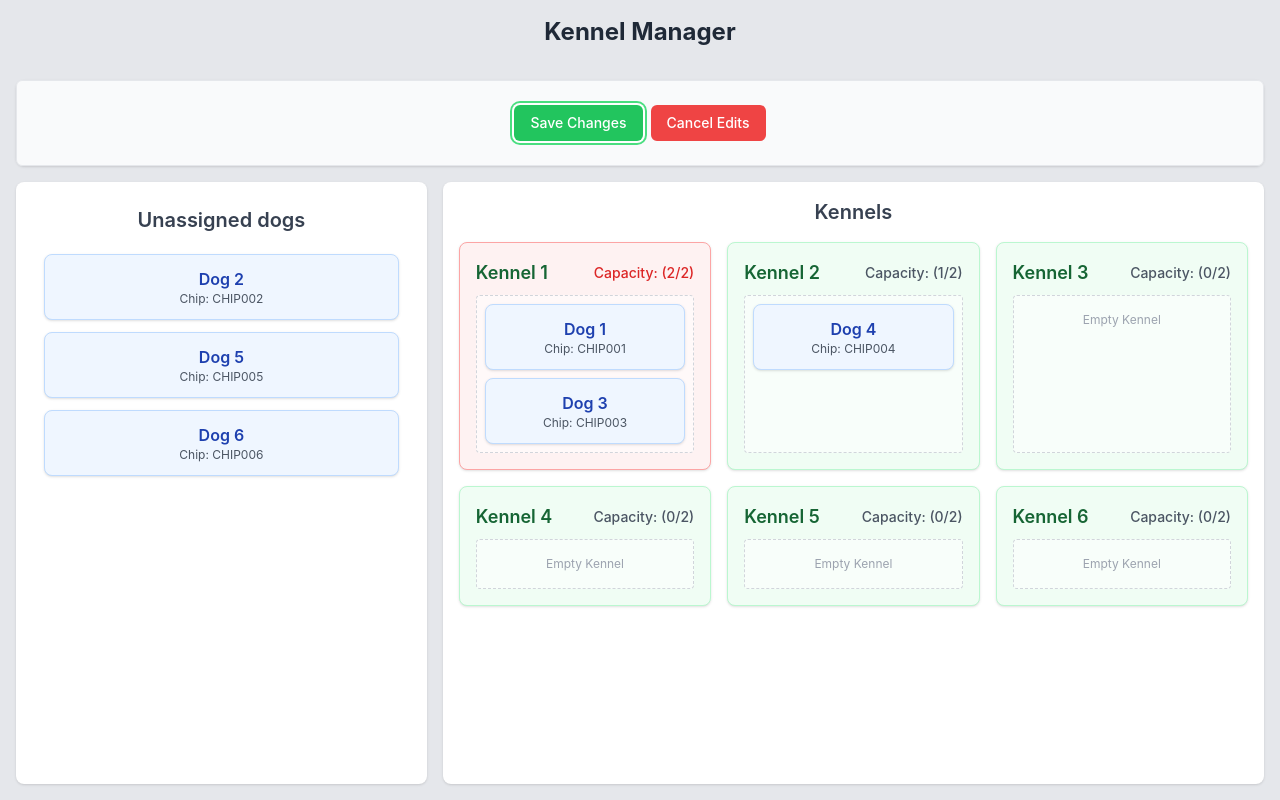
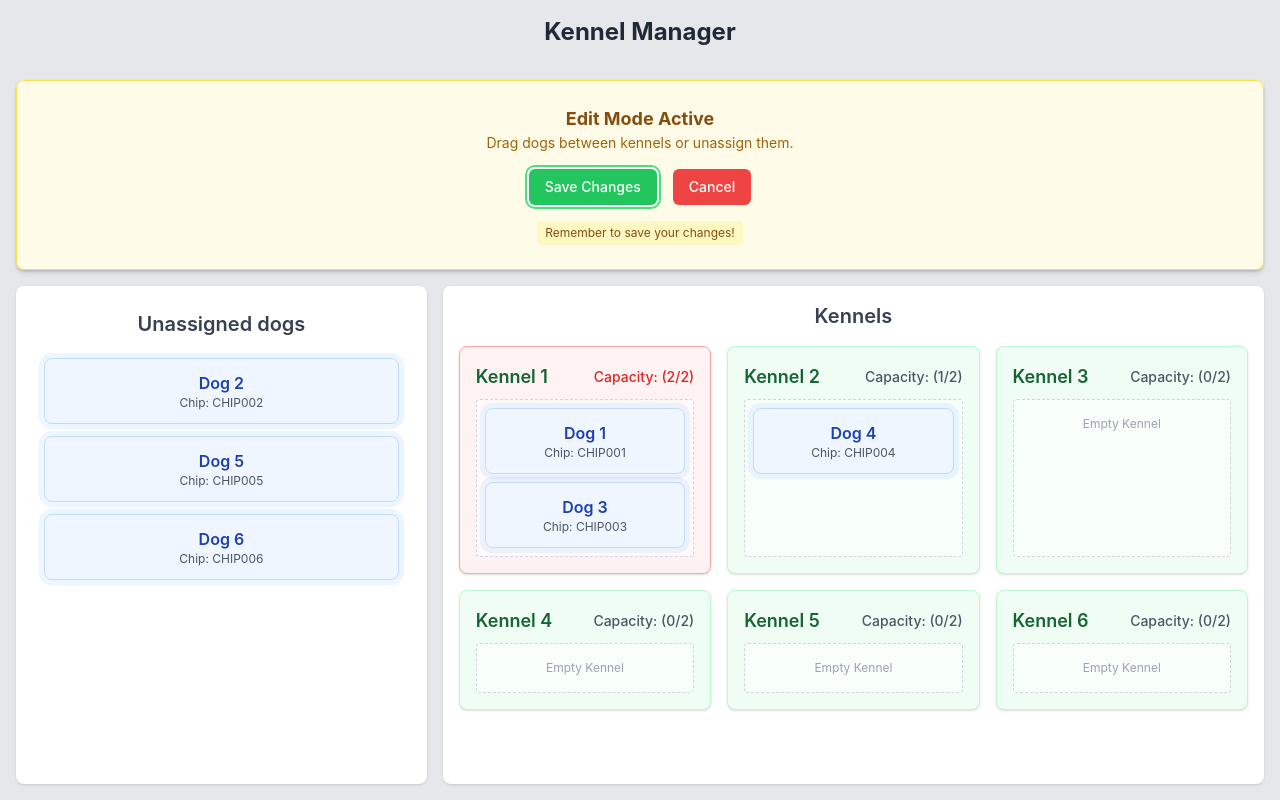
Before and after one commit to jlstrrrrrrrrrrrrrrrrrrrr/dog-kennels, a React (Create React App) app: page / in a window 1280 px wide. Both pictures are taken after a click on the button "Edit Board". Built offline with nearby package versions, Linux system fonts and the light colour scheme.

Commit message:
add control panel features

```diff
--- a/src/App.css
+++ b/src/App.css
@@ -2,37 +2,30 @@
   text-align: center;
 }
 
-.App-logo {
-  height: 40vmin;
-  pointer-events: none;
+@keyframes fade-in {
+  from {
+    opacity: 0;
+    transform: translateY(-5px);
+  }
+  to {
+    opacity: 1;
+    transform: translateY(0);
+  }
+}
+.animate-fade-in {
+  animation: fade-in 0.3s ease-out;
 }
 
-@media (prefers-reduced-motion: no-preference) {
-  .App-logo {
-    animation: App-logo-spin infinite 20s linear;
+@keyframes edit-pulse {
+  0%,
+  100% {
+    box-shadow: 0 0 0 0 rgba(59, 154, 246, 0.7);
+  }
+  50% {
+    box-shadow: 0 0 0 6px rgba(59, 130, 246, 0);
   }
 }
 
-.App-header {
-  background-color: #282c34;
-  min-height: 100vh;
-  display: flex;
-  flex-direction: column;
-  align-items: center;
-  justify-content: center;
-  font-size: calc(10px + 2vmin);
-  color: white;
+.edit-mode-indicator {
+  animation: edit-pulse 5s infinite;
 }
-
-.App-link {
-  color: #61dafb;
-}
-
-@keyframes App-logo-spin {
-  from {
-    transform: rotate(0deg);
-  }
-  to {
-    transform: rotate(360deg);
-  }
-}
--- a/src/components/ControlButton.tsx
+++ b/src/components/ControlButton.tsx
@@ -13,7 +13,7 @@ const ControlButton: React.FC<ControlButtonProps> = ({
   onClick
 }) => {
   const baseClasses =
-    "px-4 py-2 text-sm font-medium rounded-md focus:outline-none focus:ring-2 focus:ring-offset-2 transition-colors duration-150 disabled:opacity-50 disabled:cursor-not-allowed";
+    "px-4 py-2 text-sm font-medium rounded-md focus:outline-none focus:ring-2 focus:ring-offset-2 transition-colors duration-150 disabled:opacity-50 disabled:cursor-not-allowed transition-all";
 
   const variantClasses = {
     primary:
--- a/src/components/ControlPanel.tsx
+++ b/src/components/ControlPanel.tsx
@@ -1,30 +1,52 @@
-import React, { useState } from "react";
+import React from "react";
 import ControlButton from "./ControlButton";
+import { useEditContext } from "../context/EditContext";
+import { cn } from "../lib/utils";
 
-interface ControlPanelProps {}
+interface ControlPanelProps {
+  startEditing: () => void;
+  saveChanges: () => void;
+  discardChanges: () => void;
+}
 
-const ControlPanel: React.FC<ControlPanelProps> = () => {
-  const [isEditing, setIsEditing] = useState<boolean>(false);
+const ControlPanel: React.FC<ControlPanelProps> = ({
+  startEditing,
+  saveChanges,
+  discardChanges
+}) => {
+  const { isEditing } = useEditContext();
+  return (
+    <div
+      className={cn(
+        "space-y-4 rounded-lg border bg-white p-6 shadow-md transition-all duration-300",
+        isEditing ? "border-yellow-300 bg-yellow-50" : "border-gray-200"
+      )}
+    >
+      <div className="text-center transition-all duration-500">
+        {isEditing ? (
+          <div className="animate-fade-in">
+            <h3 className="text-lg font-bold text-yellow-800">
+              Edit Mode Active
+            </h3>
+            <p className="text-sm text-yellow-700">
+              Drag dogs between kennels or unassign them.
+            </p>
+          </div>
+        ) : (
+          <div className="animate-fade-in">
+            <h3 className="text-lg font-bold text-gray-800">Kennel Overview</h3>
+            <p className="text-sm text-gray-600">
+              Click "Edit Board" to rearrange dogs
+            </p>
+          </div>
+        )}
+      </div>
 
-  const toggleEditingState = () => {
-    setIsEditing((prevState) => !prevState);
-  };
-
-  const saveChanges = () => {
-    setIsEditing(false);
-  };
-
-  const cancelChanges = () => {
-    setIsEditing(false);
-  };
-
-  return (
-    <div className="flex flex-col items-center gap-1 space-y-2 rounded-md border border-gray-200 bg-gray-50 p-6">
-      <div className="flex justify-center space-x-2">
+      <div className="flex justify-center gap-4">
         {!isEditing ? (
           <ControlButton
             label="Edit Board"
-            onClick={toggleEditingState}
+            onClick={startEditing}
             variant="primary"
           />
         ) : (
@@ -35,13 +57,24 @@ const ControlPanel: React.FC<ControlPanelProps> = () => {
               variant="success"
             />
             <ControlButton
-              label=" Cancel Edits"
-              onClick={cancelChanges}
+              label="Cancel"
+              onClick={discardChanges}
               variant="danger"
             />
           </>
         )}
       </div>
+
+      <p
+        className={cn(
+          "text-center text-xs transition-opacity duration-300",
+          isEditing ? "opacity-100" : "h-0 opacity-0"
+        )}
+      >
+        <span className="inline-block rounded bg-yellow-100 px-2 py-1 text-yellow-800">
+          Remember to save your changes!
+        </span>
+      </p>
     </div>
   );
 };
--- a/src/components/DogCard.tsx
+++ b/src/components/DogCard.tsx
@@ -3,12 +3,15 @@ import { Dog } from "../types/types";
 import { useDraggable } from "@dnd-kit/core";
 import { CSS } from "@dnd-kit/utilities";
 import { cn } from "../lib/utils";
+import { useEditContext } from "../context/EditContext";
 
 interface DogCardProps {
   dog: Dog;
 }
 
 const DogCard: React.FC<DogCardProps> = ({ dog }) => {
+  const { isEditing } = useEditContext();
+
   const { attributes, listeners, setNodeRef, transform, isDragging } =
     useDraggable({
       id: dog.id,
@@ -31,9 +34,10 @@ const DogCard: React.FC<DogCardProps> = ({ dog }) => {
       {...attributes}
       {...listeners}
       className={cn(
-        "cursor-grab rounded-lg border border-blue-200 bg-blue-50 p-3 shadow transition-shadow duration-200 hover:shadow-md",
+        "cursor-default rounded-lg border border-blue-200 bg-blue-50 p-3 shadow transition-shadow duration-200 hover:shadow-md",
         {
-          "scale-105 opacity-75 shadow-xl ring-4 ring-blue-400": isDragging
+          "scale-105 opacity-75 shadow-xl ring-4 ring-blue-400": isDragging,
+          "edit-mode-indicator cursor-grab": isEditing
         }
       )}
     >
--- a/src/components/KennelBoard.tsx
+++ b/src/components/KennelBoard.tsx
@@ -1,10 +1,14 @@
-import React, { useEffect, useState } from "react";
+import { useEffect, useState } from "react";
 import {
   DndContext,
   DragEndEvent,
   DragOverlay,
   DragStartEvent,
-  closestCenter
+  closestCenter,
+  useSensor,
+  PointerSensor,
+  MouseSensor,
+  useSensors
 } from "@dnd-kit/core";
 import { restrictToWindowEdges } from "@dnd-kit/modifiers";
 import { Dog, Kennel } from "../types/types";
@@ -12,6 +16,7 @@ import DogList, { UNASSIGNED_AREA_ID } from "./DogList";
 import KennelGrid from "./KennelGrid";
 import ControlPanel from "./ControlPanel";
 import DogCard from "./DogCard";
+import { EditContext } from "../context/EditContext";
 
 const KennelBoard = () => {
   const [dogs, setDogs] = useState<Dog[]>([]);
@@ -19,30 +24,29 @@ const KennelBoard = () => {
   const [isLoading, setIsLoading] = useState<boolean>(false);
   const [error, setError] = useState<string | null>(null);
   const [activeDog, setActiveDog] = useState<Dog | null>(null);
+  const [isEditing, setIsEditing] = useState<boolean>(false);
+  const [snapshot, setSnapshot] = useState<{
+    dogs: Dog[];
+    kennels: Kennel[];
+  }>();
 
-  useEffect(() => {
-    setIsLoading(true);
+  const pointerSensor = useSensor(PointerSensor);
+  const mouseSensor = useSensor(MouseSensor);
+  const sensors = useSensors(pointerSensor, mouseSensor);
 
-    const fetchKennelData = async () => {
-      try {
-        // simulate api call
-        await new Promise((resolve) => setTimeout(resolve, 500));
-
-        // import mock json data
-        const kennelData = await import("../data/data.json");
-
-        setDogs(kennelData.dogs);
-        setKennels(kennelData.kennels);
-      } catch (err) {
-        setError("Failed to fetch kennel data");
-        console.error(err);
-      } finally {
-        setIsLoading(false);
-      }
+  const startEditing = () => {
+    setSnapshot({ dogs, kennels }); // save snapshot before editing anything
+    setIsEditing(true);
   };
 
-    fetchKennelData();
-  }, []);
+  const discardChanges = () => {
+    if (snapshot) {
+      setDogs(snapshot.dogs);
+      setKennels(snapshot.kennels);
+    }
+
+    setIsEditing(false);
+  };
 
   const handleDragStart = (event: DragStartEvent) => {
     const { active } = event;
@@ -113,6 +117,30 @@ const KennelBoard = () => {
     setActiveDog(null);
   };
 
+  useEffect(() => {
+    setIsLoading(true);
+
+    const fetchKennelData = async () => {
+      try {
+        // simulate api call
+        await new Promise((resolve) => setTimeout(resolve, 500));
+
+        // import mock json data
+        const kennelData = await import("../data/data.json");
+
+        setDogs(kennelData.dogs);
+        setKennels(kennelData.kennels);
+      } catch (err) {
+        setError("Failed to fetch kennel data");
+        console.error(err);
+      } finally {
+        setIsLoading(false);
+      }
+    };
+
+    fetchKennelData();
+  }, []);
+
   if (isLoading) {
     return (
       <div className="flex h-screen items-center justify-center">
@@ -130,7 +158,13 @@ const KennelBoard = () => {
   }
 
   return (
+    <EditContext.Provider
+      value={{
+        isEditing
+      }}
+    >
       <DndContext
+        sensors={isEditing ? sensors : []} // disable sensors if not in edit mode
         onDragStart={handleDragStart}
         onDragEnd={handleDragEnd}
         onDragCancel={handleDragCancel}
@@ -139,22 +173,29 @@ const KennelBoard = () => {
       >
         <div className="flex flex-1 flex-col space-y-4 bg-gray-200 p-4">
           <header className="rounded-lg bg-white shadow">
-          <ControlPanel />
+            <ControlPanel
+              startEditing={startEditing}
+              saveChanges={() => setIsEditing(false)}
+              discardChanges={discardChanges}
+            />
           </header>
 
           <div className="flex flex-grow flex-col space-y-4 md:flex-row md:space-x-4 md:space-y-0">
             <aside className="w-full rounded-lg bg-white p-4 shadow md:w-1/3">
               <DogList dogs={dogs.filter((dog) => !dog.kennelId)} />
             </aside>
+
             <main className="w-full rounded-lg bg-white p-4 shadow md:w-2/3">
               <KennelGrid kennels={kennels} dogs={dogs} />
             </main>
           </div>
         </div>
+
         <DragOverlay dropAnimation={null}>
           {activeDog ? <DogCard dog={activeDog} /> : null}
         </DragOverlay>
       </DndContext>
+    </EditContext.Provider>
   );
 };
 
--- /dev/null
+++ b/src/context/EditContext.tsx
@@ -0,0 +1,16 @@
+import { createContext, useContext } from "react";
+
+type EditContextType = {
+  isEditing: boolean;
+};
+
+export const EditContext = createContext<EditContextType | undefined>(
+  undefined
+);
+
+export const useEditContext = () => {
+  const context = useContext(EditContext);
+  if (!context)
+    throw new Error("useEditContext must be used within EditProvider");
+  return context;
+};
```
Lines whose indentation alone changed are shown as unchanged.
